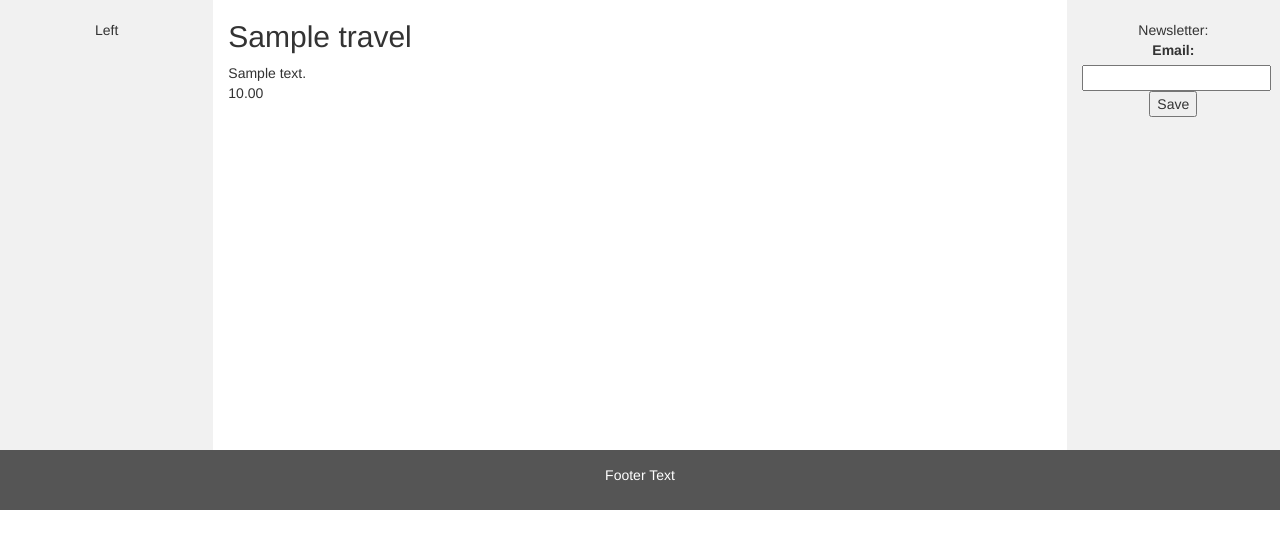
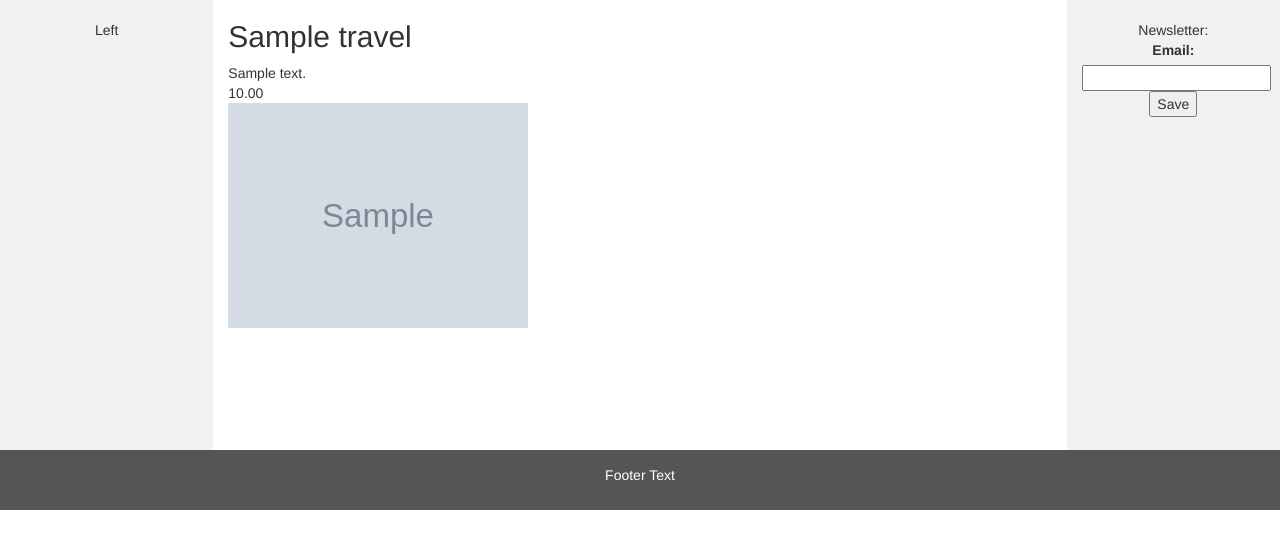
Before and after one commit to C6H6/django-cms, a Django app: page /travel/details/1/ in a window 1280 px wide. Shown: the part 52-601 px from the top of the page. Run offline with Django 3.2, Linux system fonts and the light colour scheme; tables that the repository leaves empty hold one stand-in row (values such as "Sample post"); grey boxes marked "Sample" are stand-in pictures; parts of the project's set-up code (start-up, migrations or seed data) failed here and were passed over; some libraries are stand-ins or nearby versions.

Commit message:
Displaying images

```diff
--- a/cms/apps/travel/templates/travel/details.html
+++ b/cms/apps/travel/templates/travel/details.html
@@ -10,4 +10,8 @@
     <div>
         {{ travel.price }}
     </div>
+
+    {% for image in travel.images.all %}
+        <img width="300px" src="{{ image.image.url }}">
+    {% endfor %}
 {% endblock %}
```
